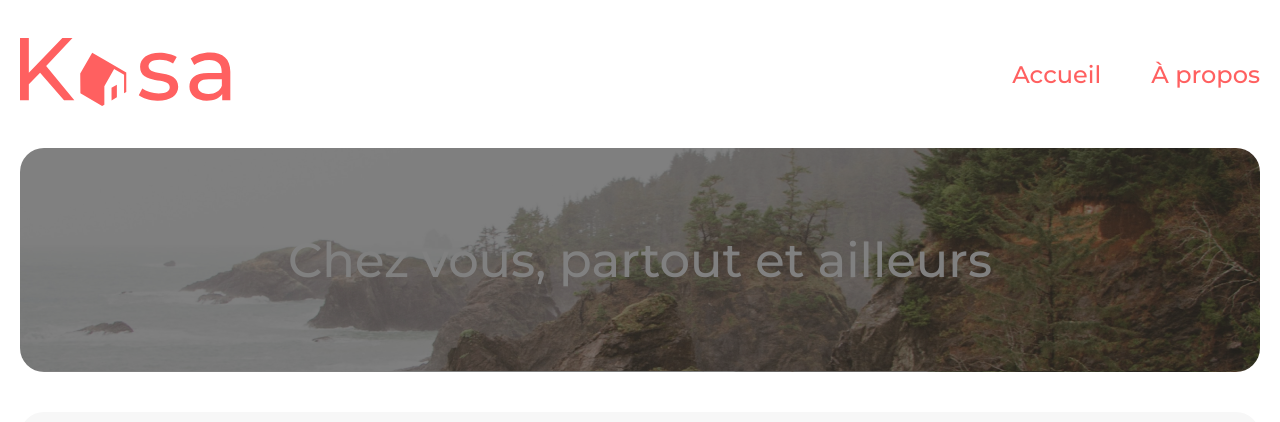
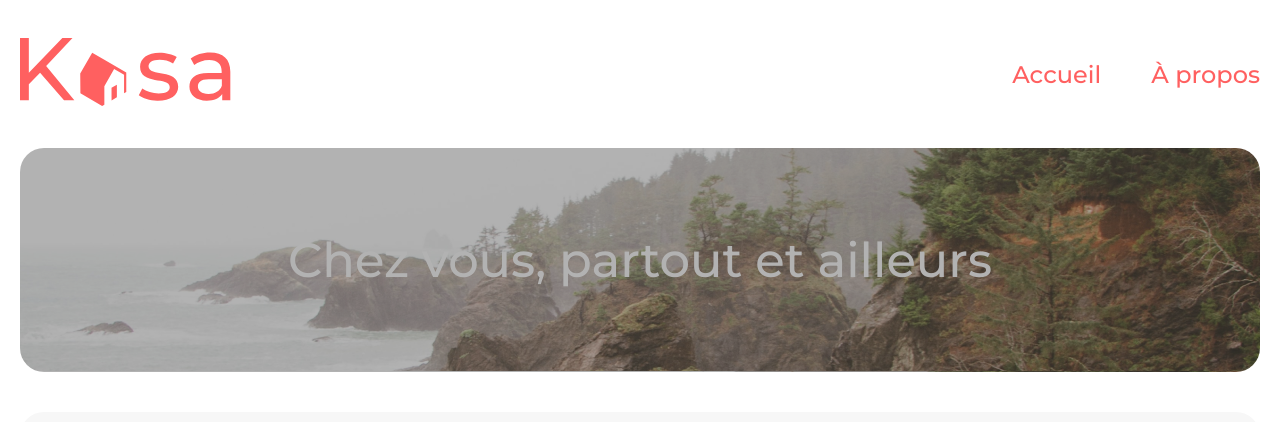
Before and after one commit to Astar73/Kasa, a React (Create React App) app: page / in a window 1280 px wide. Shown: the top 422 px of the page. Built offline with nearby package versions, Linux system fonts and the light colour scheme.

Commit message:
Réduction brightness de la Banner

```diff
--- a/src/components/Banner/_Banner.scss
+++ b/src/components/Banner/_Banner.scss
@@ -1,5 +1,5 @@
 .banner {
-    filter: brightness(50%);
+    filter: brightness(70%);
     height: 14em;
     border-radius: 1.5em;
     display: flex;
@@ -12,3 +12,7 @@
         font-weight: 500;
     }
 }
+
+.filter {
+    filter: brightness(70%);
+}
--- a/src/style/main.css
+++ b/src/style/main.css
@@ -53,7 +53,8 @@ header {
   border-radius: 0.5em;
   width: 100%;
   height: 100%;
-  object-fit: cover;
+  -o-object-fit: cover;
+     object-fit: cover;
   position: absolute;
 }
 .card__title {
@@ -71,7 +72,7 @@ header {
 }
 
 .banner {
-  filter: brightness(50%);
+  filter: brightness(70%);
   height: 14em;
   border-radius: 1.5em;
   display: flex;
@@ -83,6 +84,10 @@ header {
   color: #ffffff;
   font-size: 3em;
   font-weight: 500;
+}
+
+.filter {
+  filter: brightness(70%);
 }
 
 .carousel__invisible {
@@ -133,6 +138,4 @@ header {
   color: #ffffff;
   font-weight: 500;
   font-size: 24px;
-}
-
-/*# sourceMappingURL=main.css.map */
+}/*# sourceMappingURL=main.css.map */
```
Also changed, not shown: 1 other file (tests, documents, lock files or other folders).
